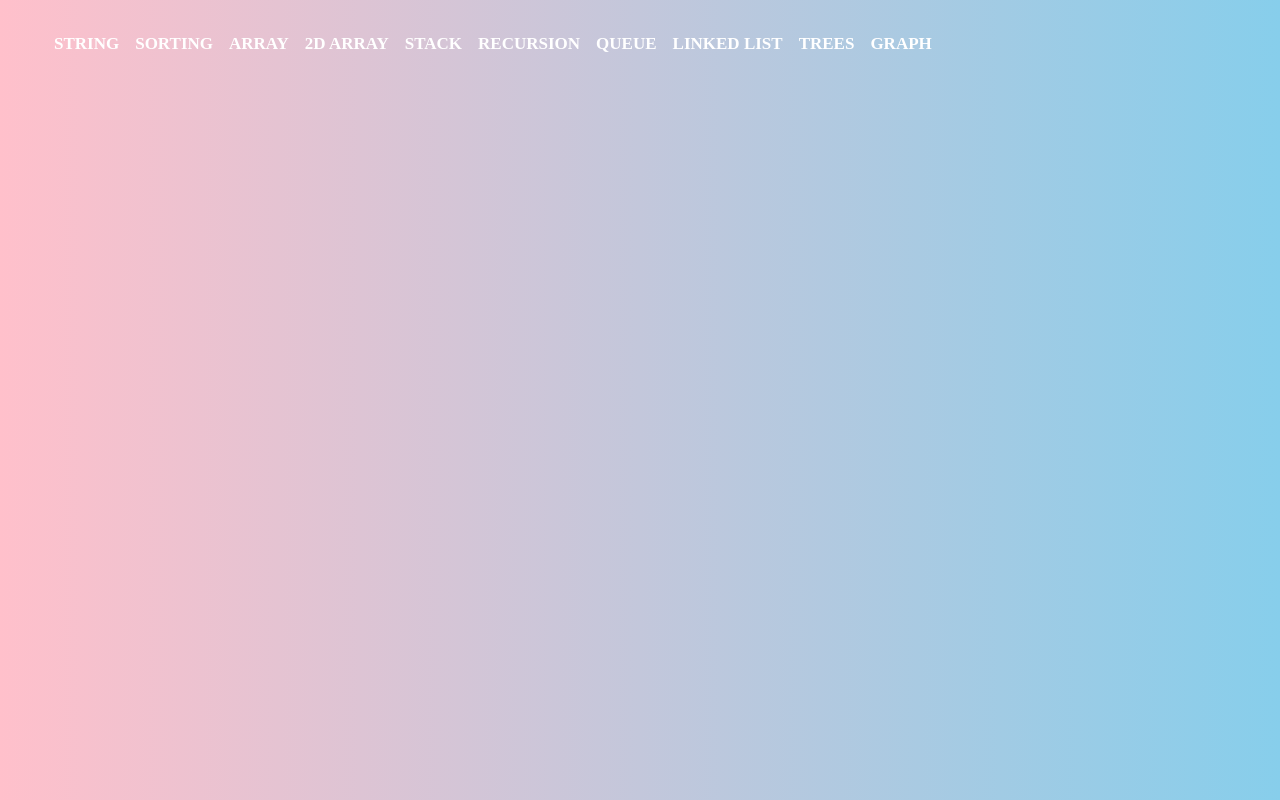
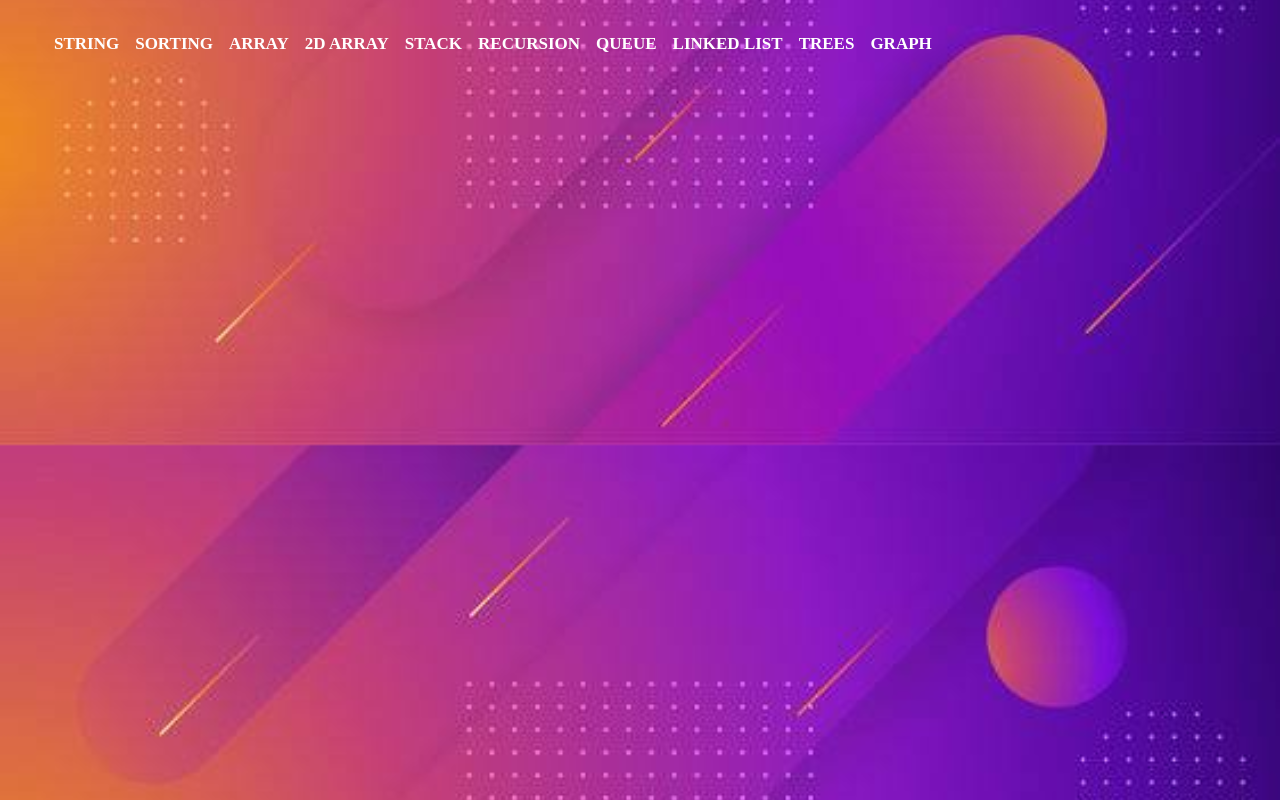
Before and after one commit to sharmaji31/Guru, a plain HTML site: page oo.html in a window 1280 px wide. Drawn offline with Linux system fonts and the light colour scheme.

Commit message:
Update oo.html

```diff
--- a/oo.html
+++ b/oo.html
@@ -8,7 +8,7 @@
   <title></title>
   <style>
     body{
-      background:linear-gradient(to left,skyblue,pink);
+      background-image:url(images.jpeg);
       background-size:cover;
       background-position:center;
     }
```
